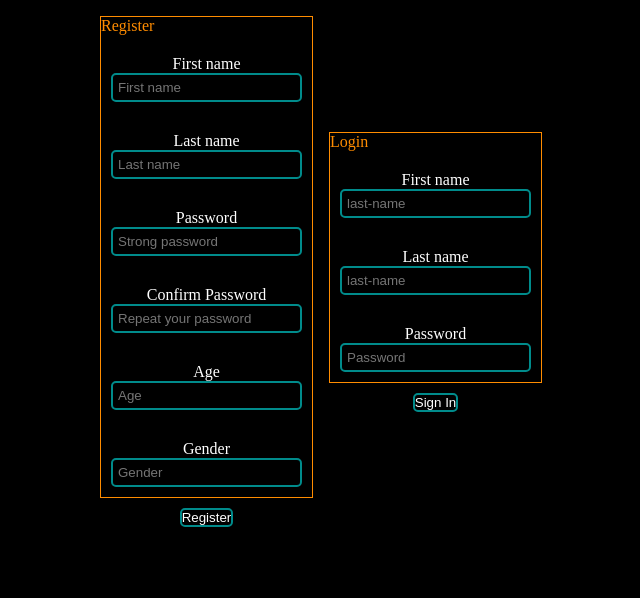
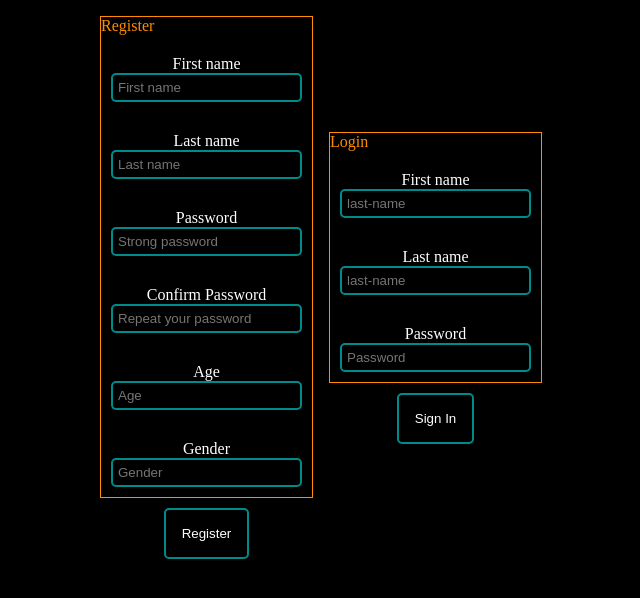
Before and after one commit to gest2356/StudentBook, a website with bundled scripts: page client/pages/index.html in a window 1280 px wide. Shown: the whole page, without its empty margins (319-959 px from the left). Built offline with nearby package versions, Linux system fonts and the light colour scheme; no server answers.

Commit message:
Added: small tweaks in styles.css for all buttons

```diff
--- a/client/styles/styles.css
+++ b/client/styles/styles.css
@@ -115,3 +115,8 @@
     text-decoration: underline;
     color: darkcyan;
 }
+
+button {
+    border-radius: 5px;
+    padding: 1rem;
+}
```
